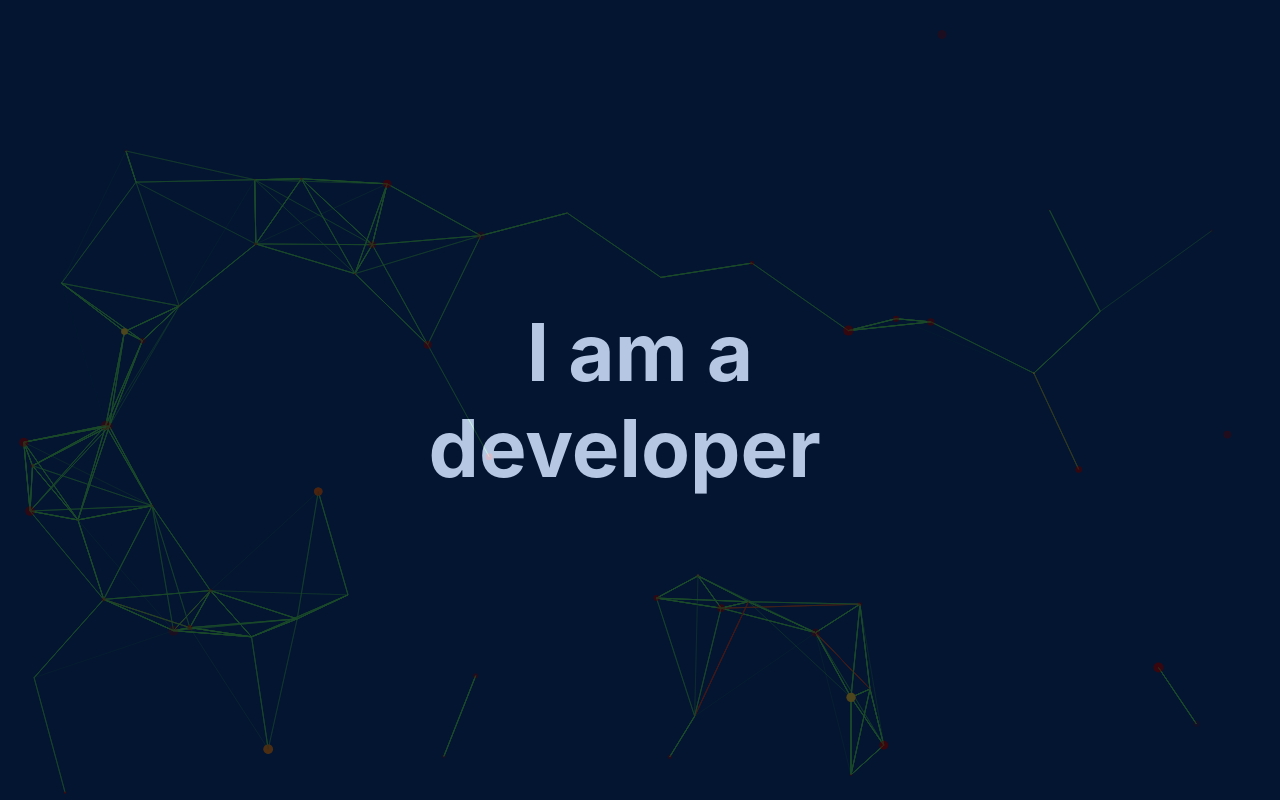
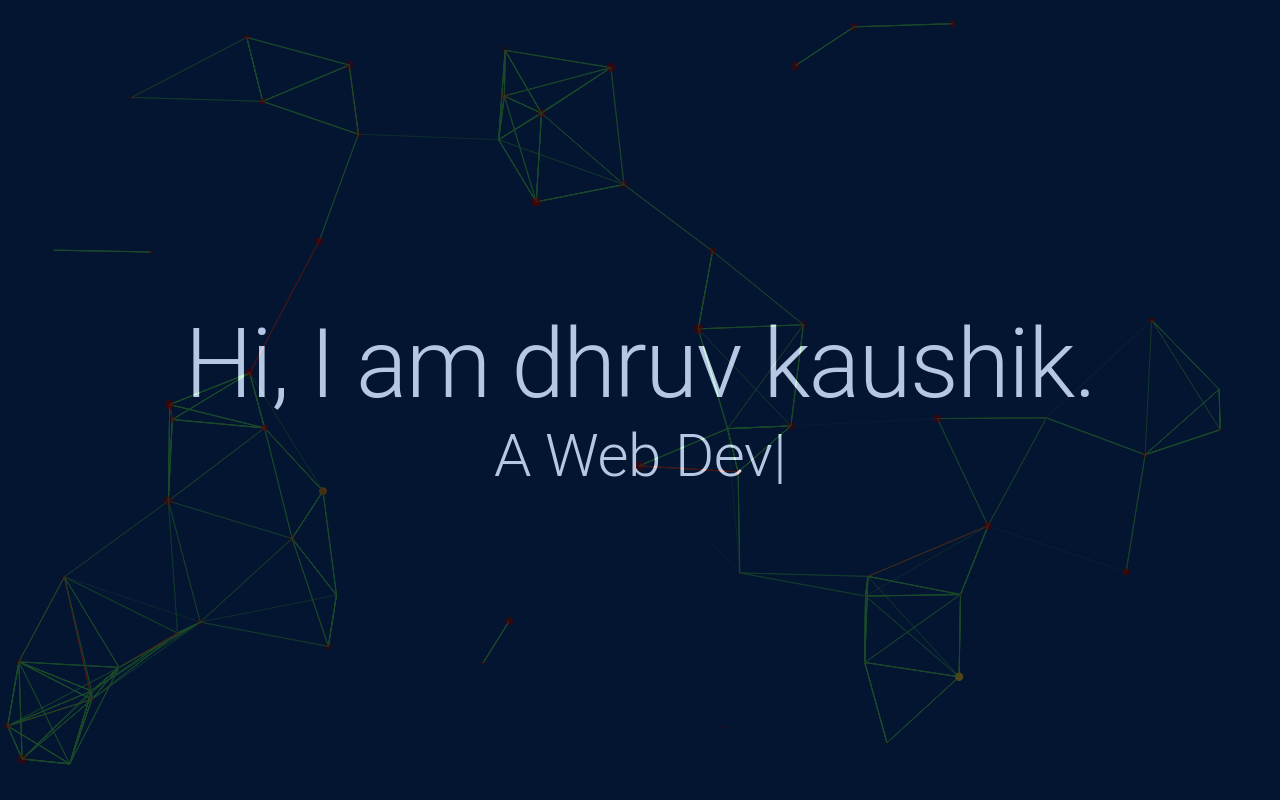
Before and after one commit to dhruv-kaushikk/MFRN-bio-website, a React (Create React App) app in the folder frontend/: page / in a window 1280 px wide. Built offline with nearby package versions, Linux system fonts and the light colour scheme.

Commit message:
feat(react): add soothing text on landing page

```diff
--- a/frontend/src/components/landingPage/headers.css
+++ b/frontend/src/components/landingPage/headers.css
@@ -9,4 +9,5 @@
     line-height: 1.2;
     color: #ffffff;
     text-align: center;
+    width: 1000px;
 }
--- a/frontend/src/components/landingPage/headers.tsx
+++ b/frontend/src/components/landingPage/headers.tsx
@@ -1,14 +1,27 @@
+import { Typography } from '@mui/material'
 import React from 'react'
 import TypewriterComponent from 'typewriter-effect'
 import './headers.css'
 const MainText = () => {
     return (
         <div className="main-text">
-            <TypewriterComponent
-                onInit={(typewriter) => {
-                    typewriter.typeString('I am a developer').start()
-                }}
-            />
+            <Typography variant="h1" className="main-text-title">
+                Hi, I am dhruv kaushik.
+            </Typography>
+            <Typography variant="h2" className="main-text-typography">
+                <TypewriterComponent
+                    onInit={(typewriter) => {
+                        typewriter
+                            .typeString('A Web Developer.')
+                            .pauseFor(2000)
+                            .deleteAll(75)
+                            .typeString('A Backend Developer.')
+                            .pauseFor(2000)
+                            .start()
+                    }}
+                    options={{ loop: true, deleteSpeed: 75 }}
+                />
+            </Typography>
         </div>
     )
 }
```
